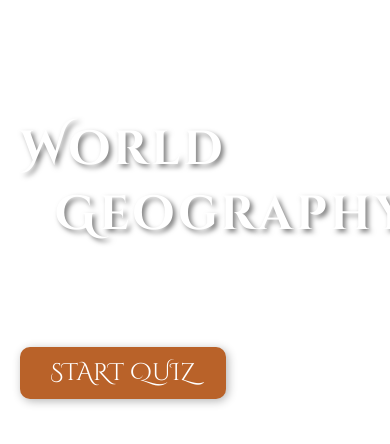
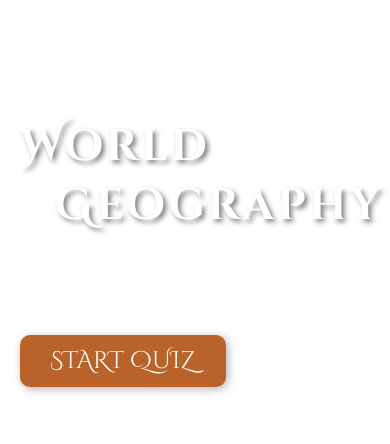
Before and after one commit to LEDBEST/geography-quiz, a Flask app: page / in a window 390 px wide. Shown: the top 444 px of the page. Run offline with Flask 3, Linux system fonts and the light colour scheme.

Commit message:
New Index

```diff
--- a/templates/index.html
+++ b/templates/index.html
@@ -95,7 +95,7 @@
             }
 
             .welcome-container h1 {
-                font-size: 48px; /* Smaller font size for mobile */
+                font-size: 44px; /* Smaller font size for mobile */
                 letter-spacing: 3px;
             }
 
```
